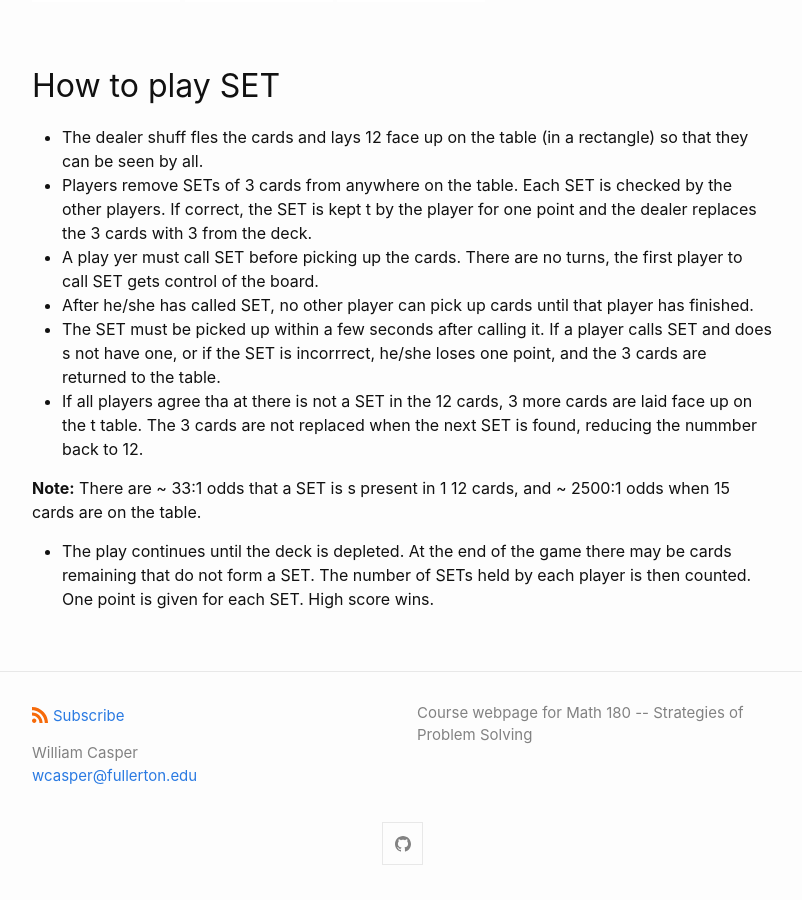
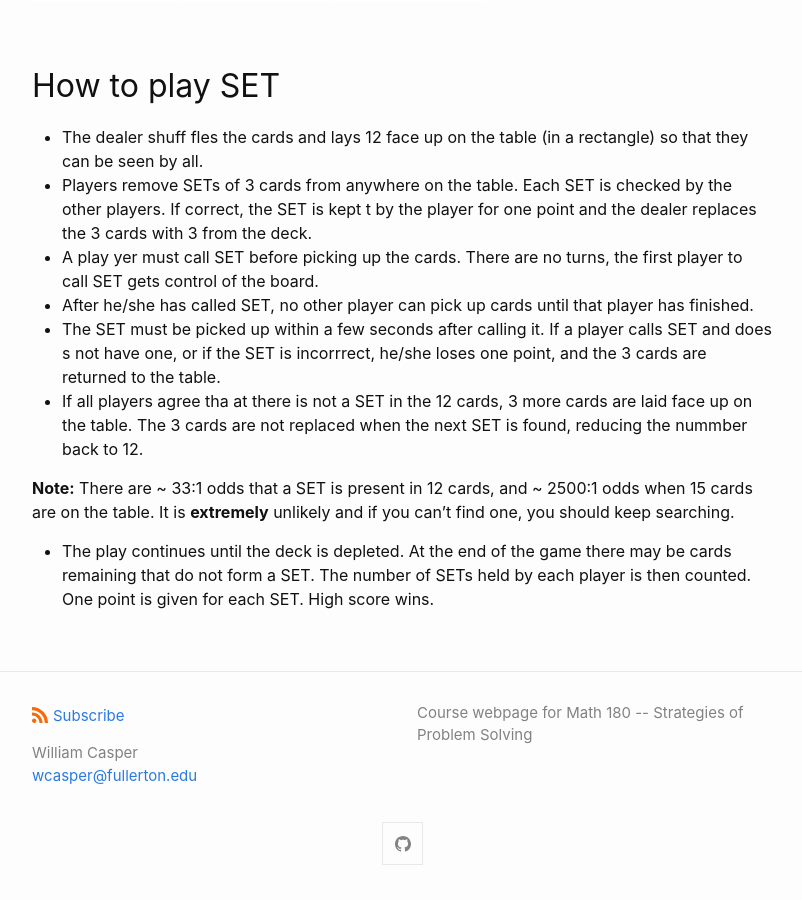
Before and after one commit to wcasper/math180fall2022, a Jekyll site: the page built from _modules/set-game/introduction.md, in a window 1280 px wide and 900 px high, scrolled down 1068 px. Shown: the whole window, without its empty margins (238-1040 px from the left). Built offline with Jekyll 4.4.1, drawn with Linux system fonts in a browser that asks for light colours.

Commit message:
fixed typo

```diff
--- a/_modules/set-game/introduction.md
+++ b/_modules/set-game/introduction.md
@@ -53,8 +53,8 @@ In other words:
 * A play yer must call SET before picking up the cards. There are no turns, the first player to call SET gets control of the board.
 * After he/she has called SET, no other player can pick up cards until that player has finished.
 * The SET must be picked up within a few seconds after calling it. If a player calls SET and does s not have one, or if the SET is incorrrect, he/she loses one point, and the 3 cards are returned to the table.
-* If all players agree tha at there is not a SET in the 12 cards, 3 more cards are laid face up on the t table. The 3 cards are not replaced when the next SET is found, reducing the nummber back to 12.
+* If all players agree tha at there is not a SET in the 12 cards, 3 more cards are laid face up on the table. The 3 cards are not replaced when the next SET is found, reducing the nummber back to 12.
 
-**Note:** There are ~ 33:1 odds that a SET is s present in 1 12  cards, and ~ 2500:1 odds when 15 cards are on the table.
+**Note:** There are ~ 33:1 odds that a SET is present in 12  cards, and ~ 2500:1 odds when 15 cards are on the table.  It is **extremely** unlikely and if you can't find one, you should keep searching.
 
 * The play continues until the deck is depleted. At the end of the game there may be cards remaining that do not form a SET. The number of SETs held by each player is then counted.  One point is given for each SET. High score wins.
```
